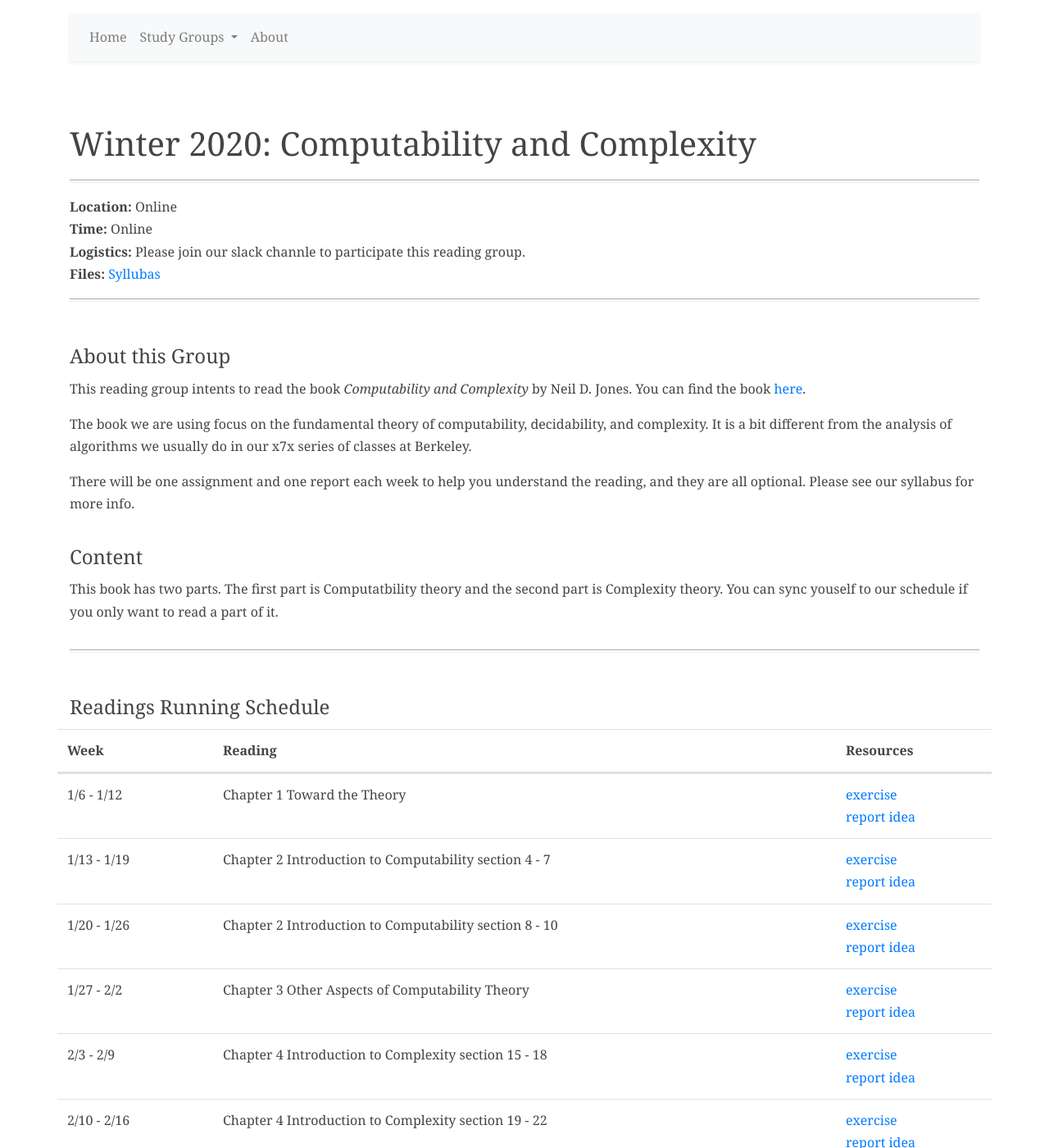
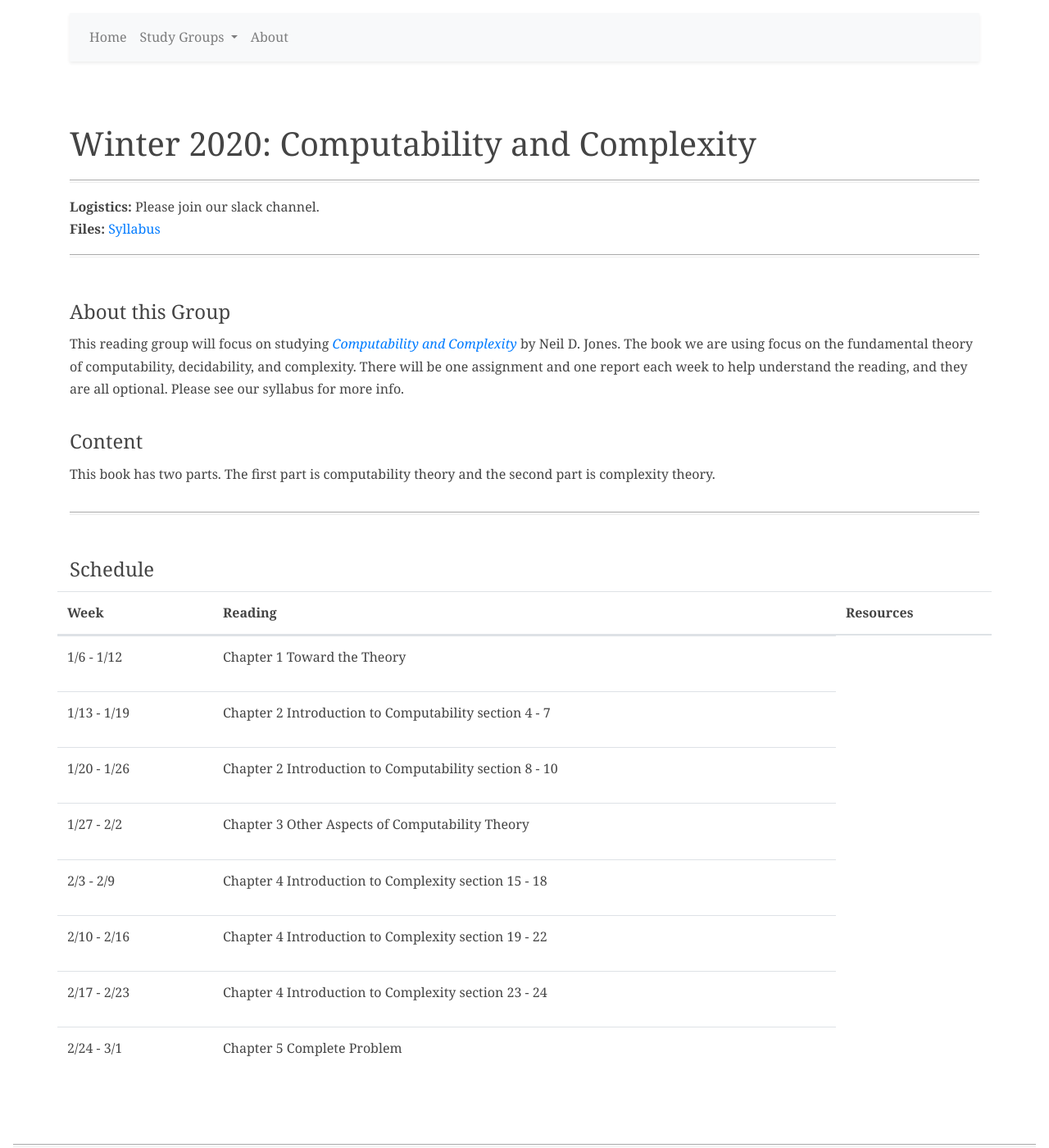
Before and after one commit to ugtcs/ugtcs.github.io, a Jekyll site: the page built from _pages/wi20_cc.html, in a window 1280 px wide and 1400 px high. Shown: the whole window at 82% size. Built offline with Jekyll 4.4.1, drawn with Linux system fonts in a browser that asks for light colours; some of the changed text lies outside the part shown.

Commit message:
Fixed some spelling

```diff
--- a/_pages/wi20_cc.html
+++ b/_pages/wi20_cc.html
@@ -9,13 +9,9 @@ permalink: /wi20_cc/
 			<h1>Winter 2020: {{ page.title }}</h1>
       <hr>
       <p>
-            <strong>Location:</strong> Online
+        <strong>Logistics:</strong> Please join our slack channel.
         <br>
-            <strong>Time:</strong> Online
-            <br>
-			<strong>Logistics:</strong> Please join our slack channle to participate this reading group.
-            <br>
-            <strong>Files:</strong> <a href="/src/wi20_cc/syllubas.pdf">Syllubas</a>
+        <strong>Files:</strong> <a href="/src/wi20_cc/syllabus.pdf">Syllabus</a>
       </p>
       <hr>
     </div>
@@ -23,20 +19,15 @@ permalink: /wi20_cc/
   <div class="row">
     <div class="col-sm">
       <h4>About this Group</h4>
-		  <p>This reading group intents to read the book <i>Computability and Complexity</i> by Neil D. Jones. You can find the book <a href="http://hjemmesider.diku.dk/~neil/comp2book2007/book-whole.pdf">here</a>.</p>
-
-		  <p>The book we are using focus on the fundamental theory of computability, decidability, and complexity. It is a bit different from the analysis of algorithms we usually do in our x7x series of classes at Berkeley.</p>
-
-		  <p>There will be one assignment and one report each week to help you understand the reading, and they are all optional. Please see our syllabus for more info.</p>
+		  <p>This reading group will focus on studying <a href="http://hjemmesider.diku.dk/~neil/comp2book2007/book-whole.pdf"><i>Computability and Complexity</i></a> by Neil D. Jones. The book we are using focus on the fundamental theory of computability, decidability, and complexity. There will be one assignment and one report each week to help understand the reading, and they are all optional. Please see our syllabus for more info.</p>
 		  <h4>Content</h4>
-		  <p>This book has two parts. The first part is Computatbility theory and the second part is Complexity theory. You can sync youself to our schedule if you only want to read a part of it. </p>
-		  </ul>
+		  <p>This book has two parts. The first part is computability theory and the second part is complexity theory.</p>
     </div>
   </div>
   <hr>
   <div class="row">
     <div class="col-sm">
-          <h4>Readings Running Schedule</h4>
+      <h4>Schedule</h4>
       <table class="table">
         <thead>
           <tr class="row">
@@ -51,89 +42,89 @@ permalink: /wi20_cc/
             <td class="col-sm-8">
               <p>Chapter 1 Toward the Theory</p>
             </td>
-				<td class="col-sm-2">
+    				<!-- <td class="col-sm-2">
     					<a href="/">exercise</a>
     					<br>
     					<a href="/">report idea</a>
     				</td>
-              </tr>
+          </tr> -->
           <tr class="row">
             <td class="col-sm-2">1/13 - 1/19</td>
             <td class="col-sm-8">
               <p>Chapter 2 Introduction to Computability section 4 - 7</p>
             </td>
-				<td class="col-sm-2">
+    				<!-- <td class="col-sm-2">
     					<a href="/">exercise</a>
     					<br>
     					<a href="/">report idea</a>
     				</td>
-              </tr>
+          </tr> -->
           <tr class="row">
             <td class="col-sm-2">1/20 - 1/26</td>
             <td class="col-sm-8">
               <p>Chapter 2 Introduction to Computability section 8 - 10</p>
             </td>
-				<td class="col-sm-2">
+    				<!-- <td class="col-sm-2">
     					<a href="/">exercise</a>
     					<br>
     					<a href="/">report idea</a>
     				</td>
-              </tr>
+          </tr> -->
           <tr class="row">
             <td class="col-sm-2">1/27 - 2/2</td>
             <td class="col-sm-8">
               <p>Chapter 3 Other Aspects of Computability Theory</p>
             </td>
-				<td class="col-sm-2">
+    				<!-- <td class="col-sm-2">
     					<a href="/">exercise</a>
     					<br>
     					<a href="/">report idea</a>
     				</td>
-              </tr>
+          </tr> -->
           <tr class="row">
             <td class="col-sm-2">2/3 - 2/9</td>
             <td class="col-sm-8">
               <p>Chapter 4 Introduction to Complexity section 15 - 18</p>
             </td>
-				<td class="col-sm-2">
+    				<!-- <td class="col-sm-2">
     					<a href="/">exercise</a>
     					<br>
     					<a href="/">report idea</a>
     				</td>
-              </tr>
+          </tr> -->
           <tr class="row">
             <td class="col-sm-2">2/10 - 2/16</td>
             <td class="col-sm-8">
               <p>Chapter 4 Introduction to Complexity section 19 - 22</p>
             </td>
-				<td class="col-sm-2">
+    				<!-- <td class="col-sm-2">
     					<a href="/">exercise</a>
     					<br>
     					<a href="/">report idea</a>
     				</td>
-              </tr>
+          </tr> -->
           <tr class="row">
             <td class="col-sm-2">2/17 - 2/23</td>
             <td class="col-sm-8">
               <p>Chapter 4 Introduction to Complexity section 23 - 24</p>
             </td>
-				<td class="col-sm-2">
+    				<!-- <td class="col-sm-2">
     					<a href="/">exercise</a>
     					<br>
     					<a href="/">report idea</a>
     				</td>
-              </tr>
+          </tr> -->
           <tr class="row">
             <td class="col-sm-2">2/24 - 3/1</td>
             <td class="col-sm-8">
               <p>Chapter 5 Complete Problem</p>
             </td>
-				<td class="col-sm-2">
+    				<!-- <td class="col-sm-2">
     					<a href="/">exercise</a>
     					<br>
     					<a href="/">report idea</a>
     				</td>
-              </tr>
+          </tr> -->
         </tbody>
       </table>
     </div>
```
Also changed, not shown: index.html (indentation only), 2 other files. Lines whose indentation alone changed are shown as unchanged.
